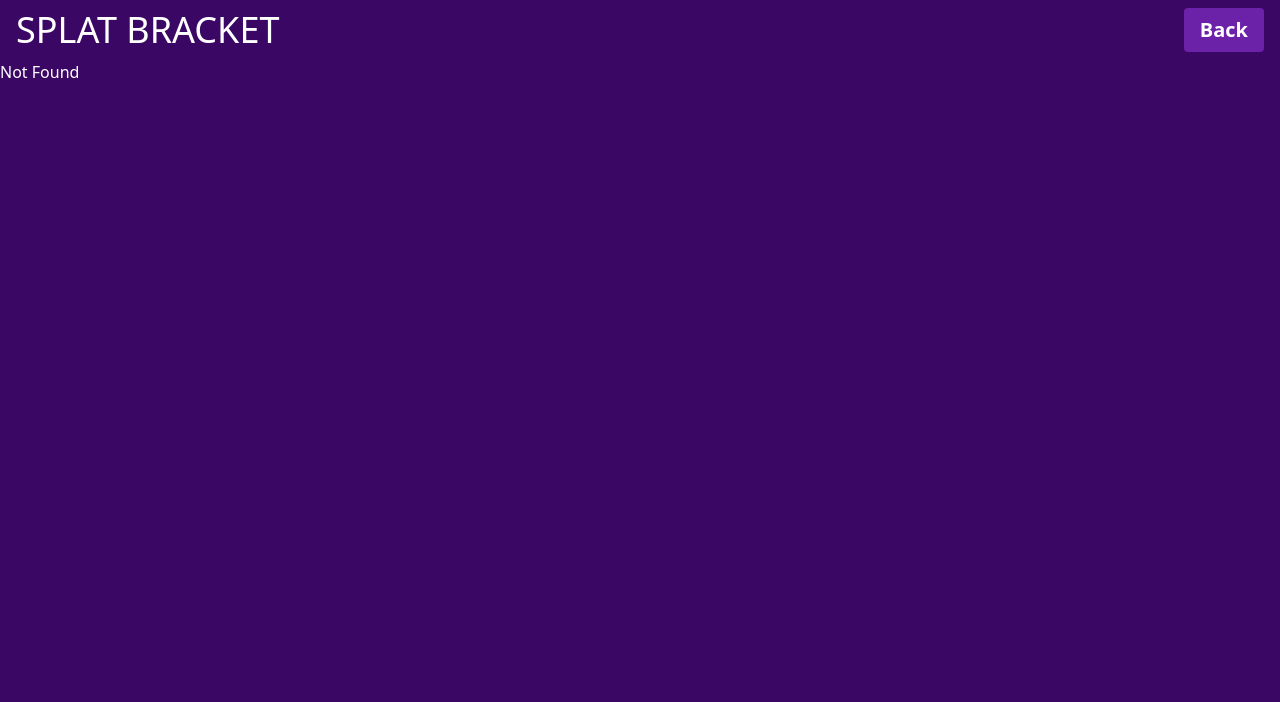
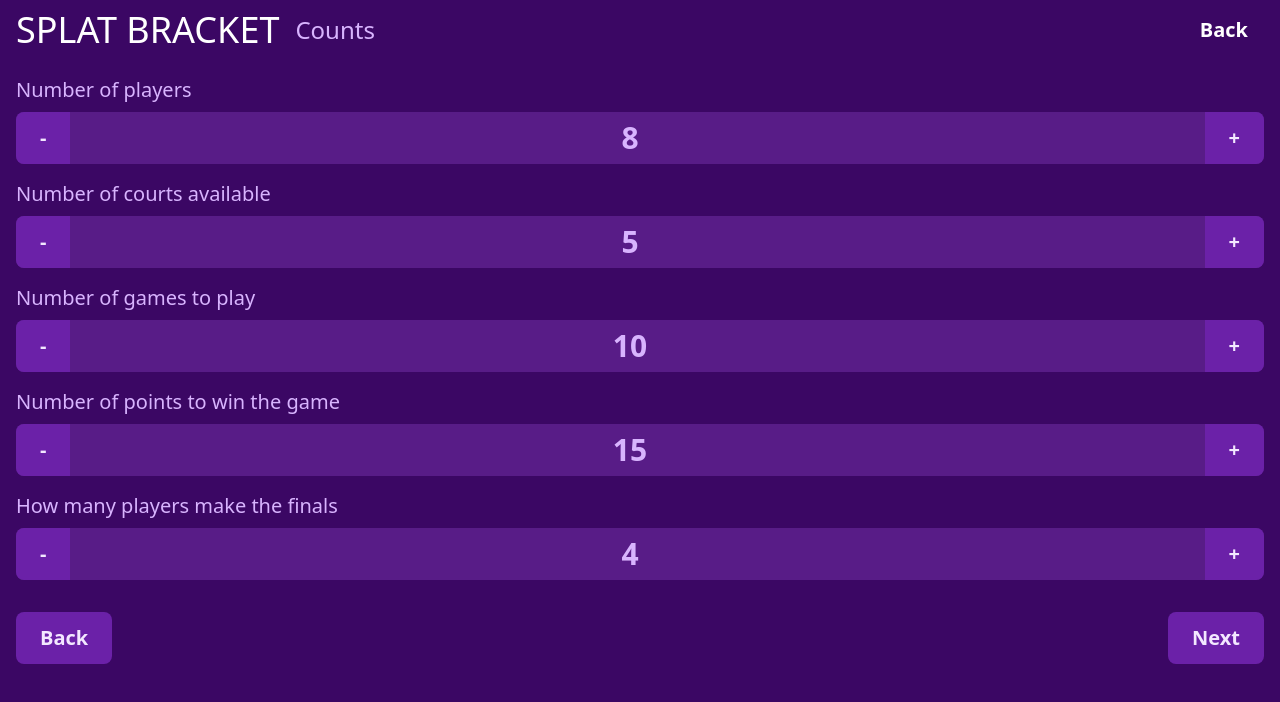
Before and after one commit to totaldis/splatbracket, a React (Vite) app: page /counts in a window 1280 px wide. Before the commit this address had no page. Shown: the top 702 px of the page. Built offline with nearby package versions, Linux system fonts and the light colour scheme.

Commit message:
buncha magic

```diff
--- a/src/app.tsx
+++ b/src/app.tsx
@@ -1,24 +1,56 @@
-import { Outlet, useNavigate } from '@tanstack/react-router'
+import { Link, Outlet, useRouterState } from '@tanstack/react-router'
+
+const routeTitles: { [key: string]: string } = {
+  '/styles': 'Choose Style',
+  '/load': 'Load Bracket',
+  '/counts': 'Counts',
+  // Add more routes and titles as needed
+}
 
 export function App() {
-  const navigate = useNavigate()
+  const location = useRouterState({ select: (s) => s.location })
+  const isRootRoute = location.pathname === '/'
+  const routeTitle = routeTitles[location.pathname] || ''
 
   const handleBack = () => {
-    navigate({ to: '/' })
+    window.history.back()
   }
 
   return (
     <div className="h-screen bg-purple-950 text-white">
       <div className="flex justify-between items-center py-2 px-4">
-        <h1 className="text-4xl">SPLAT BRACKET</h1>
+        <div className="flex items-center">
+          <h1 className="text-4xl">SPLAT BRACKET</h1>
+          {!isRootRoute && (
+            <span className="ml-4 text-2xl text-purple-300">{routeTitle}</span>
+          )}
+        </div>
         <button
           onClick={handleBack}
-          className="bg-purple-800 hover:bg-purple-900 text-white font-bold py-2 px-4 rounded text-xl transition-colors duration-300"
+          className="hover:bg-purple-900 text-white font-bold py-2 px-4 rounded text-xl transition-colors duration-300"
         >
           Back
         </button>
       </div>
-      <Outlet />
+      {isRootRoute && <div className="flex flex-col sm:flex-row h-[calc(100vh-88px)]">
+      <Link
+        to="/styles"
+        className="flex-1 bg-purple-800 hover:bg-purple-900 font-bold text-6xl transition-colors duration-300 flex items-center justify-center"
+      >
+        <span className="bg-gradient-to-r from-purple-400 to-purple-600 text-transparent bg-clip-text text-stroke-purple">
+          New Bracket
+        </span>
+      </Link>
+      <Link
+        to="/load"
+        className="flex-1 bg-purple-800 hover:bg-purple-900 font-bold text-6xl transition-colors duration-300 flex items-center justify-center"
+      >
+        <span className="bg-gradient-to-r from-purple-400 to-purple-600 text-transparent bg-clip-text text-stroke-purple">
+          Load Bracket
+        </span>
+      </Link>
+    </div>}
+    {isRootRoute ? null : <Outlet />}
     </div>
   )
 }
--- /dev/null
+++ b/src/components/counts.tsx
@@ -0,0 +1,59 @@
+import React, { useState } from 'react';
+
+const CountsPage: React.FC = () => {
+  const [counts, setCounts] = useState({
+    players: 8,
+    courts: 5,
+    games: 10,
+    pointsToWin: 15,
+    finalists: 4,
+  });
+
+  const handleChange = (key: keyof typeof counts, value: number) => {
+    setCounts(prev => ({ ...prev, [key]: Math.max(0, value) }));
+  };
+
+  const renderInput = (label: string, key: keyof typeof counts) => (
+    <div className="mb-4">
+      <label className="block text-xl mb-2">{label}</label>
+      <div className="flex items-center bg-purple-900 rounded-lg">
+        <button
+          className="px-6 sm:py-3 bg-purple-800 text-purple-100 text-lg sm:text-xl font-bold hover:bg-purple-700 transition-colors duration-300 rounded-l-lg"
+          onClick={() => handleChange(key, counts[key] - 1)}
+        >
+          -
+        </button>
+        <input
+          type="number"
+          value={counts[key]}
+          onChange={(e) => handleChange(key, parseInt(e.target.value) || 0)}
+          className="flex-grow bg-transparent text-center text-3xl font-bold focus:outline-none"
+        />
+        <button
+          className="px-6 sm:py-3 bg-purple-800 text-purple-100 text-lg sm:text-xl font-bold hover:bg-purple-700 transition-colors duration-300 rounded-r-lg"
+          onClick={() => handleChange(key, counts[key] + 1)}
+        >
+          +
+        </button>
+      </div>
+    </div>
+  );
+
+  return (
+    <div className="flex flex-col  bg-purple-950 text-purple-300 p-4">
+      <main className="flex-grow overflow-y-auto">
+        {renderInput('Number of players', 'players')}
+        {renderInput('Number of courts available', 'courts')}
+        {renderInput('Number of games to play', 'games')}
+        {renderInput('Number of points to win the game', 'pointsToWin')}
+        {renderInput('How many players make the finals', 'finalists')}
+      </main>
+      <footer className="mt-4 flex justify-between">
+        <button className="px-6 sm:py-3 bg-purple-800 text-purple-100 rounded-lg text-lg sm:text-xl font-bold hover:bg-purple-700 transition-colors duration-300">Back</button>
+        <button className="px-6 sm:py-3 bg-purple-800 text-purple-100 rounded-lg text-lg sm:text-xl font-bold hover:bg-purple-700 transition-colors duration-300">Next</button>
+      </footer>
+    </div>
+  );
+};
+
+export default CountsPage;
--- a/src/components/homepage.tsx
+++ /dev/null
@@ -1,27 +0,0 @@
-import React from 'react'
-import { Link } from '@tanstack/react-router'
-
-const HomePage: React.FC = () => {
-  return (
-    <div className="flex flex-col sm:flex-row h-[calc(100vh-88px)]">
-      <Link
-        to="/styles"
-        className="flex-1 bg-purple-800 hover:bg-purple-900 font-bold text-6xl transition-colors duration-300 flex items-center justify-center"
-      >
-        <span className="bg-gradient-to-r from-purple-400 to-purple-600 text-transparent bg-clip-text text-stroke-purple">
-          New Bracket
-        </span>
-      </Link>
-      <Link
-        to="/load"
-        className="flex-1 bg-purple-800 hover:bg-purple-900 font-bold text-6xl transition-colors duration-300 flex items-center justify-center"
-      >
-        <span className="bg-gradient-to-r from-purple-400 to-purple-600 text-transparent bg-clip-text text-stroke-purple">
-          Load Bracket
-        </span>
-      </Link>
-    </div>
-  )
-}
-
-export default HomePage
--- a/src/components/styles.tsx
+++ b/src/components/styles.tsx
@@ -1,16 +1,30 @@
 import React from 'react'
+import { useNavigate } from '@tanstack/react-router'
 
 const Styles: React.FC = () => {
+  const navigate = useNavigate()
+
+  const handleStyleSelect = (style: string) => {
+    // You might want to store the selected style in a global state or context
+    // For now, we'll just navigate to the counts page
+    navigate({ to: '/counts' })
+  }
+
   return (
     <div className="flex flex-col h-[calc(100vh-88px)]">
-      <h2 className="text-3xl text-center mb-8">Choose Style</h2>
       <div className="flex flex-col sm:flex-row flex-grow">
-        <button className="flex-1 bg-purple-800 hover:bg-purple-900 font-bold text-6xl transition-colors duration-300 py-8 sm:py-0">
+        <button
+          onClick={() => handleStyleSelect('Round Robin')}
+          className="flex-1 bg-purple-800 hover:bg-purple-900 font-bold text-6xl transition-colors duration-300 py-8 sm:py-0"
+        >
           <span className="bg-gradient-to-r from-purple-400 to-purple-600 text-transparent bg-clip-text text-stroke-purple">
             Round Robin
           </span>
         </button>
-        <button className="flex-1 bg-purple-800 hover:bg-purple-900 font-bold text-6xl transition-colors duration-300 py-8 sm:py-0">
+        <button
+          onClick={() => handleStyleSelect('Jungle')}
+          className="flex-1 bg-purple-800 hover:bg-purple-900 font-bold text-6xl transition-colors duration-300 py-8 sm:py-0"
+        >
           <span className="bg-gradient-to-r from-purple-400 to-purple-600 text-transparent bg-clip-text text-stroke-purple">
             Jungle
           </span>
--- a/src/routeTree.gen.ts
+++ b/src/routeTree.gen.ts
@@ -18,7 +18,7 @@ import { Route as rootRoute } from './routes/__root'
 
 const StylesLazyImport = createFileRoute('/styles')()
 const LoadLazyImport = createFileRoute('/load')()
-const IndexLazyImport = createFileRoute('/')()
+const CountsLazyImport = createFileRoute('/counts')()
 
 // Create/Update Routes
 
@@ -32,20 +32,20 @@ const LoadLazyRoute = LoadLazyImport.update({
   getParentRoute: () => rootRoute,
 } as any).lazy(() => import('./routes/load.lazy').then((d) => d.Route))
 
-const IndexLazyRoute = IndexLazyImport.update({
-  path: '/',
+const CountsLazyRoute = CountsLazyImport.update({
+  path: '/counts',
   getParentRoute: () => rootRoute,
-} as any).lazy(() => import('./routes/index.lazy').then((d) => d.Route))
+} as any).lazy(() => import('./routes/counts.lazy').then((d) => d.Route))
 
 // Populate the FileRoutesByPath interface
 
 declare module '@tanstack/react-router' {
   interface FileRoutesByPath {
-    '/': {
-      id: '/'
-      path: '/'
-      fullPath: '/'
-      preLoaderRoute: typeof IndexLazyImport
+    '/counts': {
+      id: '/counts'
+      path: '/counts'
+      fullPath: '/counts'
+      preLoaderRoute: typeof CountsLazyImport
       parentRoute: typeof rootRoute
     }
     '/load': {
@@ -68,7 +68,7 @@ declare module '@tanstack/react-router' {
 // Create and export the route tree
 
 export const routeTree = rootRoute.addChildren({
-  IndexLazyRoute,
+  CountsLazyRoute,
   LoadLazyRoute,
   StylesLazyRoute,
 })
@@ -81,13 +81,13 @@ export const routeTree = rootRoute.addChildren({
     "__root__": {
       "filePath": "__root.tsx",
       "children": [
-        "/",
+        "/counts",
         "/load",
         "/styles"
       ]
     },
-    "/": {
-      "filePath": "index.lazy.tsx"
+    "/counts": {
+      "filePath": "counts.lazy.tsx"
     },
     "/load": {
       "filePath": "load.lazy.tsx"
--- /dev/null
+++ b/src/routes/counts.lazy.tsx
@@ -0,0 +1,6 @@
+import { createLazyFileRoute } from '@tanstack/react-router'
+import Counts from '../components/counts'
+
+export const Route = createLazyFileRoute('/counts')({
+  component: Counts,
+})
--- a/src/routes/index.lazy.tsx
+++ /dev/null
@@ -1,6 +0,0 @@
-import { createLazyFileRoute } from '@tanstack/react-router'
-import HomePage from '../components/homepage'
-
-export const Route = createLazyFileRoute('/')({
-  component: HomePage,
-})
```
Also changed, not shown: src/components/loadbracket.tsx (+10 -18 lines).
